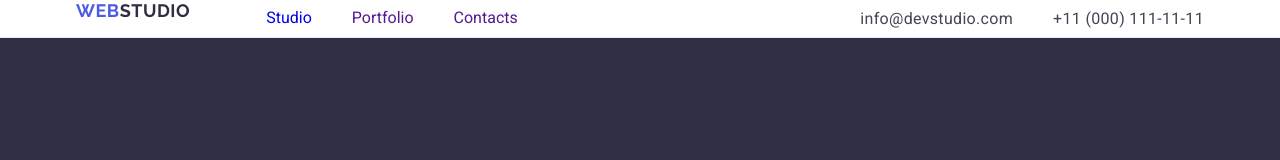
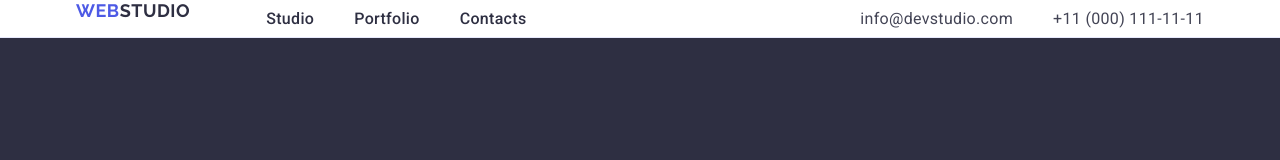
Before and after one commit to tkudrytska/goit-markup-hw-03, a plain HTML site: page index.html in a window 1280 px wide. Shown: the top 160 px of the page. Drawn offline with nearby package versions, Linux system fonts and the light colour scheme.

Commit message:
third fix third hw

```diff
--- a/css/styles.css
+++ b/css/styles.css
@@ -77,10 +77,6 @@ img {
   gap: 40px;
 }
 
-.menu {
-  padding: 24px 0;
-}
-
 .logo {
   font-family: Raleway, sans-serif;
   font-weight: 700;
@@ -107,6 +103,7 @@ img {
   line-height: 1.5;
   letter-spacing: 0.02em;
   color: #2e2f42;
+  padding: 24px 0;
 }
 
 .pagination-link:hover,
--- a/index.html
+++ b/index.html
@@ -29,23 +29,15 @@
             >
             <ul class="pagination">
               <li>
-                <a
-                  href="./index.html"
-                  class="menu"
-                  target="_blank"
-                  class="pagination-link"
+                <a href="./index.html" target="_blank" class="pagination-link"
                   >Studio</a
                 >
               </li>
               <li>
-                <a href="" class="menu" target="_blank" class="pagination-link"
-                  >Portfolio</a
-                >
+                <a href="" target="_blank" class="pagination-link">Portfolio</a>
               </li>
               <li>
-                <a href="" class="menu" target="_blank" class="pagination-link"
-                  >Contacts</a
-                >
+                <a href="" target="_blank" class="pagination-link">Contacts</a>
               </li>
             </ul>
           </nav>
```
